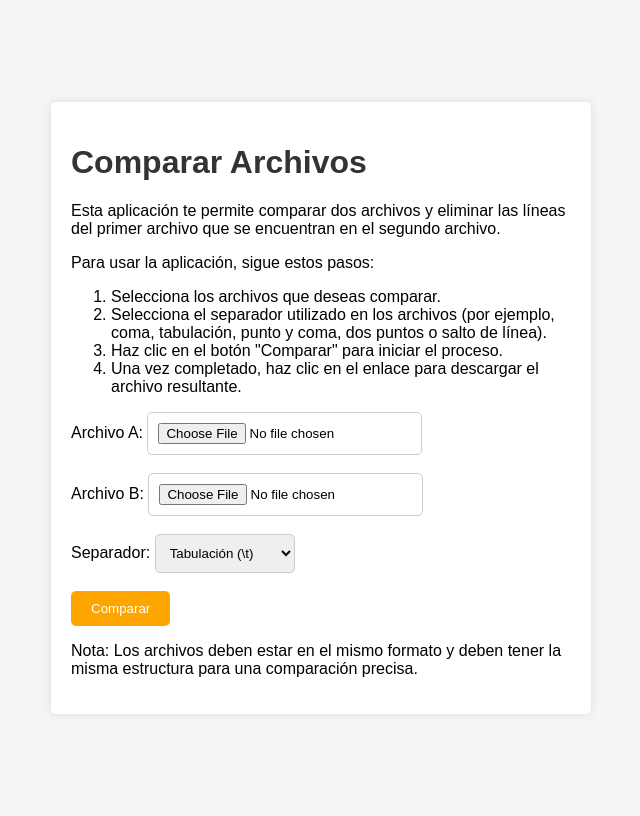
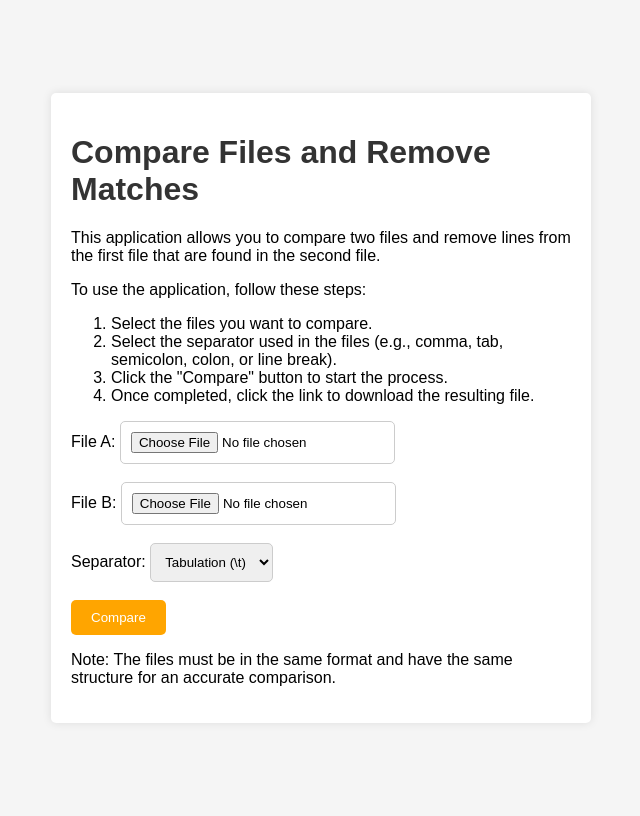
Before and after one commit to akkalame/file_manipulation, a Flask app: page / in a window 1280 px wide. Shown: the whole page, without its empty margins (319-959 px from the left). Run offline with Flask 3, Linux system fonts and the light colour scheme.

Commit message:
contenido traducido

```diff
--- a/app.py
+++ b/app.py
@@ -2,6 +2,7 @@ from flask import Flask, render_template, request, redirect, url_for, send_file
 import os
 import pandas as pd
 import re
+from pathlib import Path
 
 app = Flask(__name__,template_folder='app/templates', static_folder='app/static')
 
@@ -21,27 +22,32 @@ def index():
 # Ruta para manejar la solicitud POST del formulario
 @app.route('/process', methods=['POST'])
 def process():
-	fileA = request.files['fileA']
-	fileB = request.files['fileB']
-	sep = request.form['separator']
-	tempRoute = "app/temp/"
-	# Guardar los archivos temporales
-	fileA.save(tempRoute+fileA.filename)
+	try:
 
-	fileB.save(tempRoute+fileB.filename)
+		fileA = request.files['fileA']
+		fileB = request.files['fileB']
+		sep = request.form['separator']
+		tempRoute = os.getcwd()+"\\app\\temp\\"
+		mkdir(tempRoute)
+		# Guardar los archivos temporales
+		fileA.save(tempRoute+fileA.filename)
 
-	fileCName = os.path.splitext(fileA.filename)[0] + "-output."+os.path.splitext(fileA.filename)[1]
+		fileB.save(tempRoute+fileB.filename)
 
-	# Llamar a la función cleanFile
-	msg, indicator = cleanFile(tempRoute+fileA.filename, tempRoute+fileB.filename, sep, fileCName)
+		fileCName = os.path.splitext(fileA.filename)[0] + "-output."+os.path.splitext(fileA.filename)[1]
 
-	# Eliminar los archivos temporales
-	os.remove(tempRoute+fileA.filename)
-	os.remove(tempRoute+fileB.filename)
+		# Llamar a la función cleanFile
+		msg, indicator = cleanFile(tempRoute+fileA.filename, tempRoute+fileB.filename, sep, fileCName)
 
-	if not msg:
-		return send_file(fileCName, as_attachment=True)
-	return render_template('index.html', message=msg, msgIndicator=indicator)
+		# Eliminar los archivos temporales
+		os.remove(tempRoute+fileA.filename)
+		os.remove(tempRoute+fileB.filename)
+
+		if not msg:
+			return send_file(fileCName, as_attachment=True)
+		return render_template('index.html', message=msg, msgIndicator=indicator)
+	except Exception as e:
+		return str(e)
 
 def cleanFile(fileA, fileB, sep, fileC, encoding="utf-8"):
 	try:
@@ -87,7 +93,7 @@ def cleanFile(fileA, fileB, sep, fileC, encoding="utf-8"):
 	except pd.errors.ParserError as e:
 		return parse_pandas_error_message(str(e))
 	except Exception as e:
-		raise e
+		return str(e)
 
 
 def parse_pandas_error_message(error_message):
@@ -108,3 +114,12 @@ def parse_pandas_error_message(error_message):
 
 if __name__ == '__main__':
 	app.run(debug=True)
+
+
+def mkdir(path):
+	carpeta = Path(path)
+	if not carpeta.exists():
+		try:
+			carpeta.mkdir()
+		except:
+			pass
--- a/app/templates/index.html
+++ b/app/templates/index.html
@@ -3,40 +3,39 @@
 <head>
   <meta charset="UTF-8">
   <meta name="viewport" content="width=device-width, initial-scale=1.0">
-    <title>Comparar Archivos</title>
+  <title>File Manipulation</title>
   <link rel="stylesheet" type="text/css" href="{{ url_for('static', filename='style.css') }}">
 </head>
 <body>
   <div class="container">
-        <h1>Comparar Archivos</h1>
-        <p>Esta aplicación te permite comparar dos archivos y eliminar las líneas del primer archivo que se encuentran en el segundo archivo.</p>
-        <p>Para usar la aplicación, sigue estos pasos:</p>
+    <h1>Compare Files and Remove Matches</h1>
+    <p>This application allows you to compare two files and remove lines from the first file that are found in the second file.</p>
+    <p>To use the application, follow these steps:</p>
     <ol>
-            <li>Selecciona los archivos que deseas comparar.</li>
-            <li>Selecciona el separador utilizado en los archivos (por ejemplo, coma, tabulación, punto y coma, dos puntos o salto de línea).</li>
-            <li>Haz clic en el botón "Comparar" para iniciar el proceso.</li>
-            <li>Una vez completado, haz clic en el enlace para descargar el archivo resultante.</li>
+      <li>Select the files you want to compare.</li>
+      <li>Select the separator used in the files (e.g., comma, tab, semicolon, colon, or line break).</li>
+      <li>Click the "Compare" button to start the process.</li>
+      <li>Once completed, click the link to download the resulting file.</li>
     </ol>
     {% if message %}
       <p class="{{msgIndicator}}">{{ message }}</p>
     {% endif %}
     <form action="/process" method="post" enctype="multipart/form-data">
-            <label for="fileA">Archivo A:</label>
+      <label for="fileA">File A:</label>
       <input type="file" id="fileA" name="fileA" accept=".csv, .txt"><br><br>
-            <label for="fileB">Archivo B:</label>
+      <label for="fileB">File B:</label>
       <input type="file" id="fileB" name="fileB" accept=".csv, .txt"><br><br>
-            <label for="separator">Separador:</label>
+      <label for="separator">Separator:</label>
       <select id="separator" name="separator">
-                <option value="tab">Tabulación (\t)</option>
-                <option value=",">Coma (,)</option>
-                <option value=";">Punto y coma (;)</option>
-                <option value=":">Dos puntos (:) </option>
-                <option value="line">Salto de línea</option>
-                <!-- Agrega más opciones si necesitas -->
+        <option value="tab">Tabulation (\t)</option>
+        <option value=",">Comma (,)</option>
+        <option value=";">Semicolon (;)</option>
+        <option value=":">Colon (:) </option>
+        <option value="line">Line break</option>
               </select><br><br>
-            <input type="submit" value="Comparar">
+      <input type="submit" value="Compare">
     </form>
-        <p>Nota: Los archivos deben estar en el mismo formato y deben tener la misma estructura para una comparación precisa.</p>
+    <p>Note: The files must be in the same format and have the same structure for an accurate comparison.</p>
   </div>
 </body>
 </html>
```
Also changed, not shown: README.md, 1 other file. Lines whose indentation alone changed are shown as unchanged.
